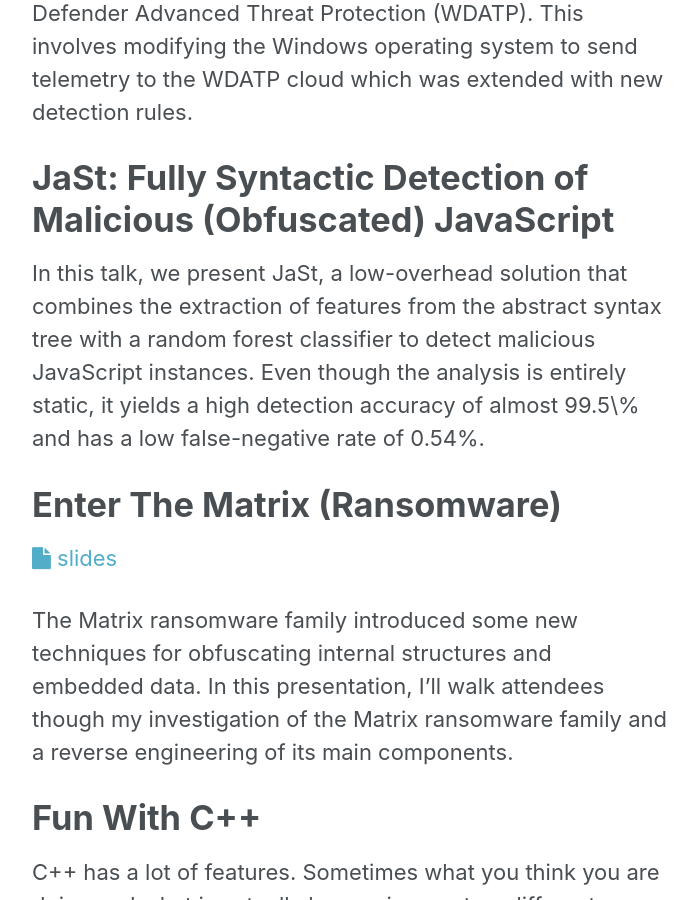
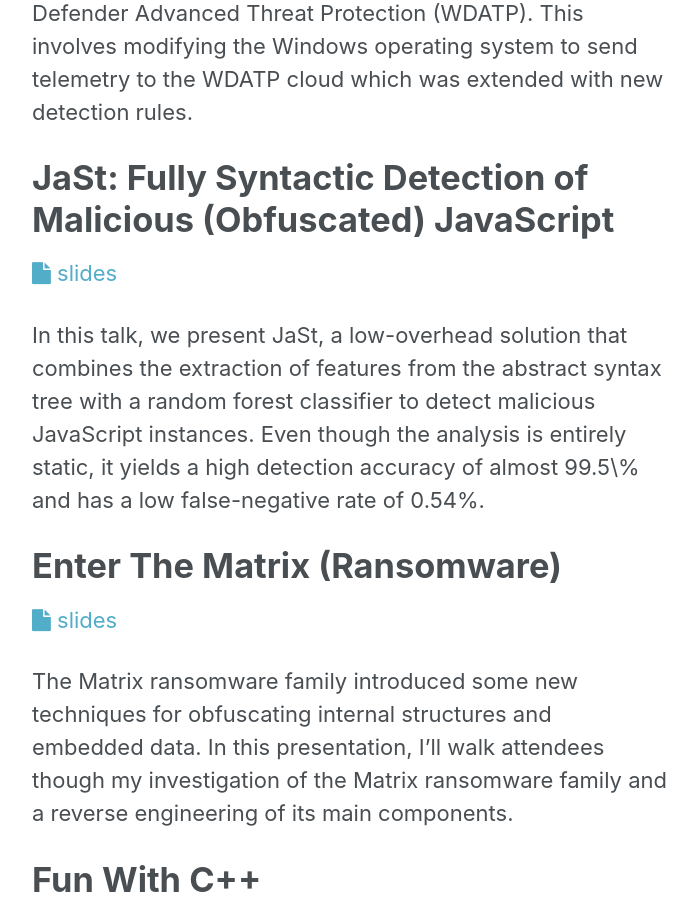
Before and after one commit to blackhoodieRE/blackhoodiere.github.io, a Jekyll site: the page built from _pages/2018_talks_abstracts.md, in a window 1280 px wide and 900 px high, scrolled down 3963 px. Shown: the whole window, without its empty margins (290-987 px from the left). Built offline with Jekyll 4.4.1, drawn with Linux system fonts in a browser that asks for light colours.

Commit message:
Adding Jast slides

```diff
--- a/_pages/2018_talks_abstracts.md
+++ b/_pages/2018_talks_abstracts.md
@@ -46,6 +46,8 @@
 
 # JaSt: Fully Syntactic Detection of Malicious (Obfuscated) JavaScript
 
+<a href="../assets/archive/JaSt_blackhoodie.pdf"><i class="fa fa-file"></i> slides</a>
+
 In this talk, we present JaSt, a low-overhead solution that combines the extraction of features from the abstract syntax tree with a random forest classifier to detect malicious JavaScript instances. Even though the analysis is entirely static, it yields a high detection accuracy of almost 99.5\% and has a low false-negative rate of 0.54%.
 
 # Enter The Matrix (Ransomware)
```
Also changed, not shown: 1 other file.
